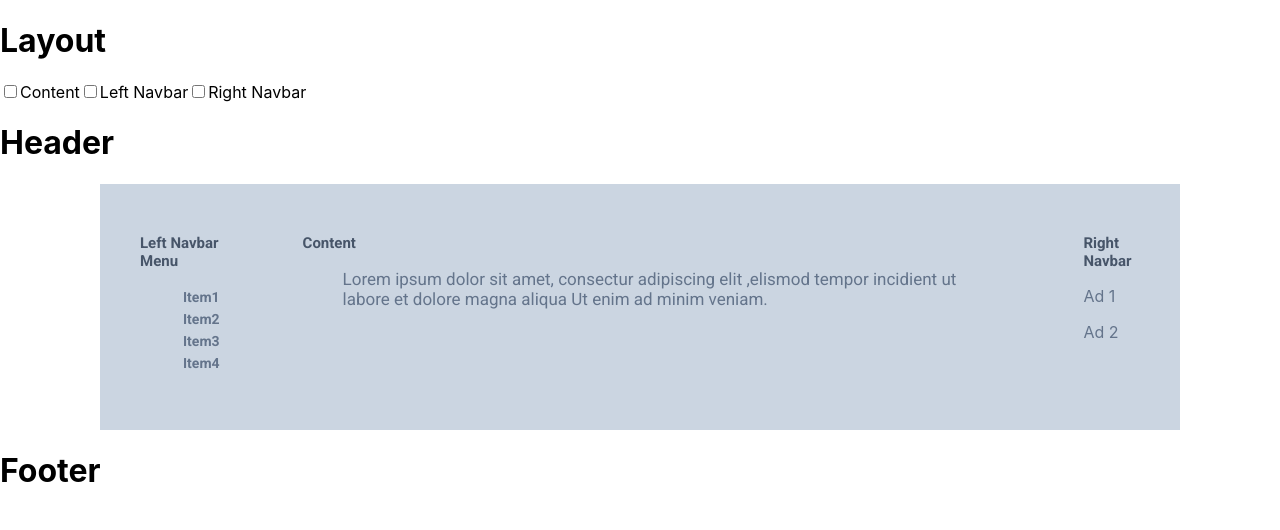
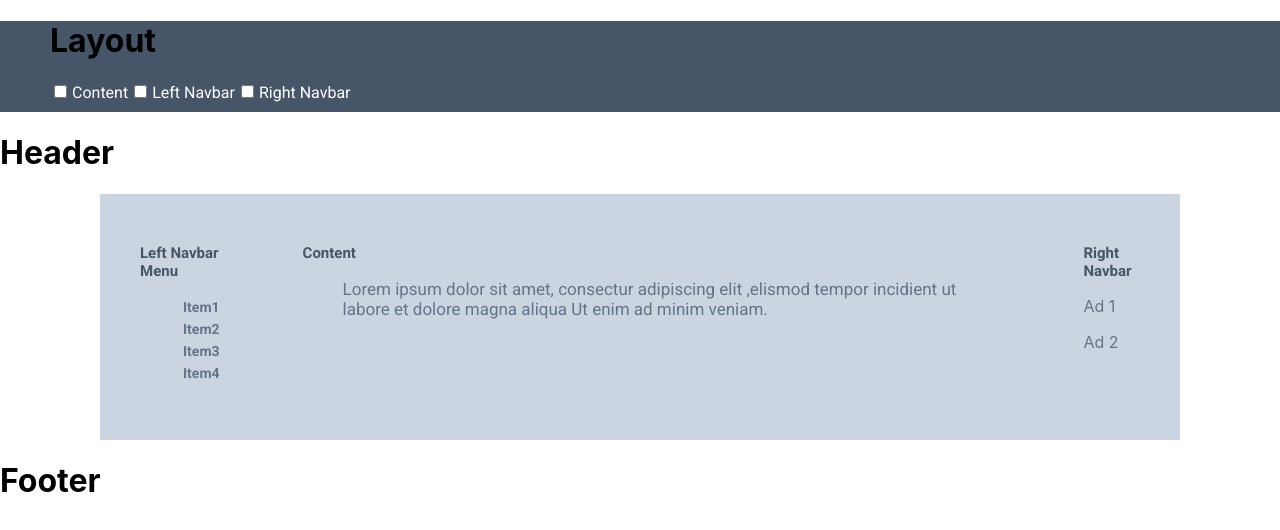
Before and after one commit to AjayShamala/LayoutBuilder-Reactjs, a React (Create React App) app: page / in a window 1280 px wide. Shown: the top 530 px of the page. Built offline with nearby package versions, Linux system fonts and the light colour scheme; a web font is replaced by a local one.

Commit message:
Update index.css

```diff
--- a/src/components/ConfigurationController/index.css
+++ b/src/components/ConfigurationController/index.css
@@ -1 +1,12 @@
 /* Write your CSS here */
+.consumer-layout {
+  background-color: #475569;
+  padding-bottom: 10px;
+  padding-left: 50px;
+}
+.label-container {
+  color: #ffffffff;
+  font-family: 'Roboto';
+  font-size: 16px;
+  padding: 2px;
+}
```
